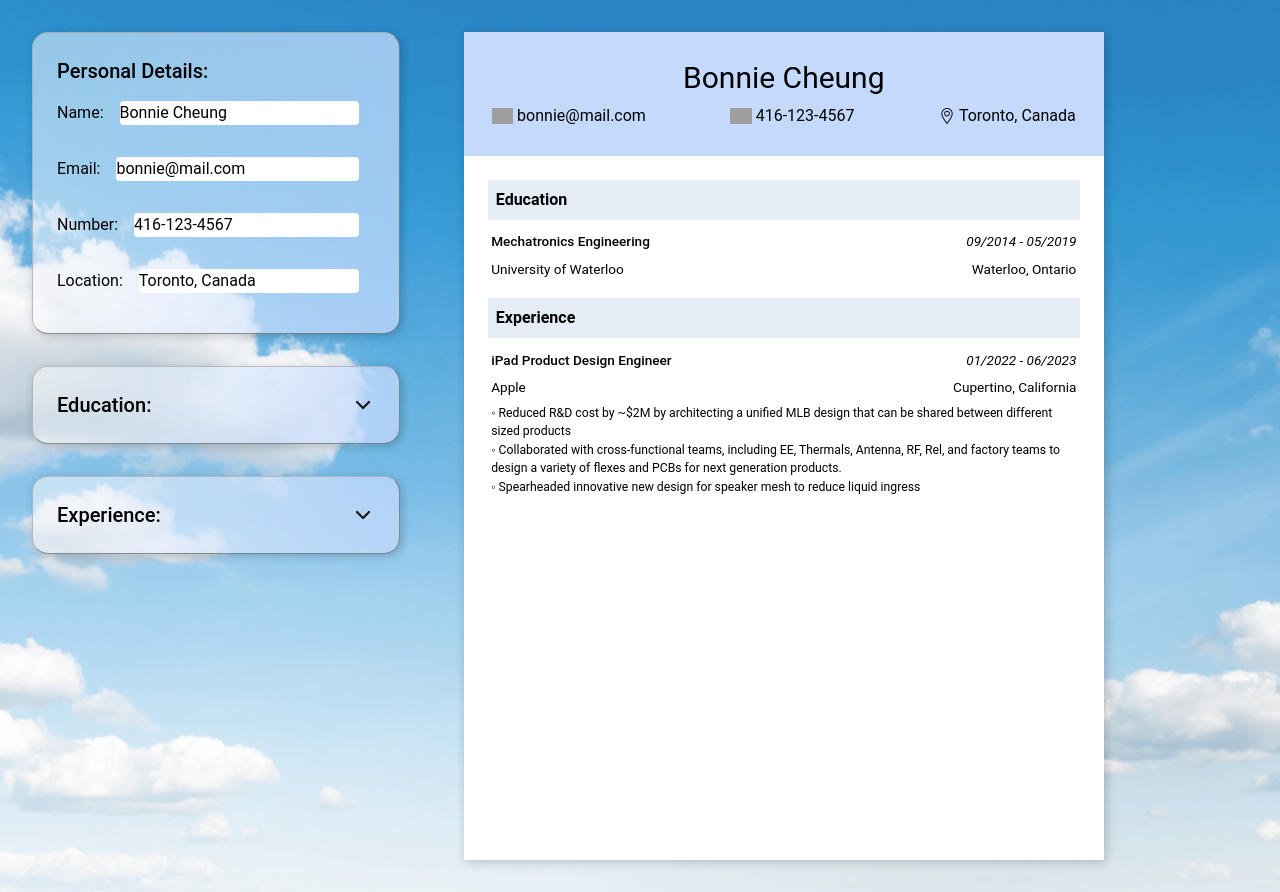
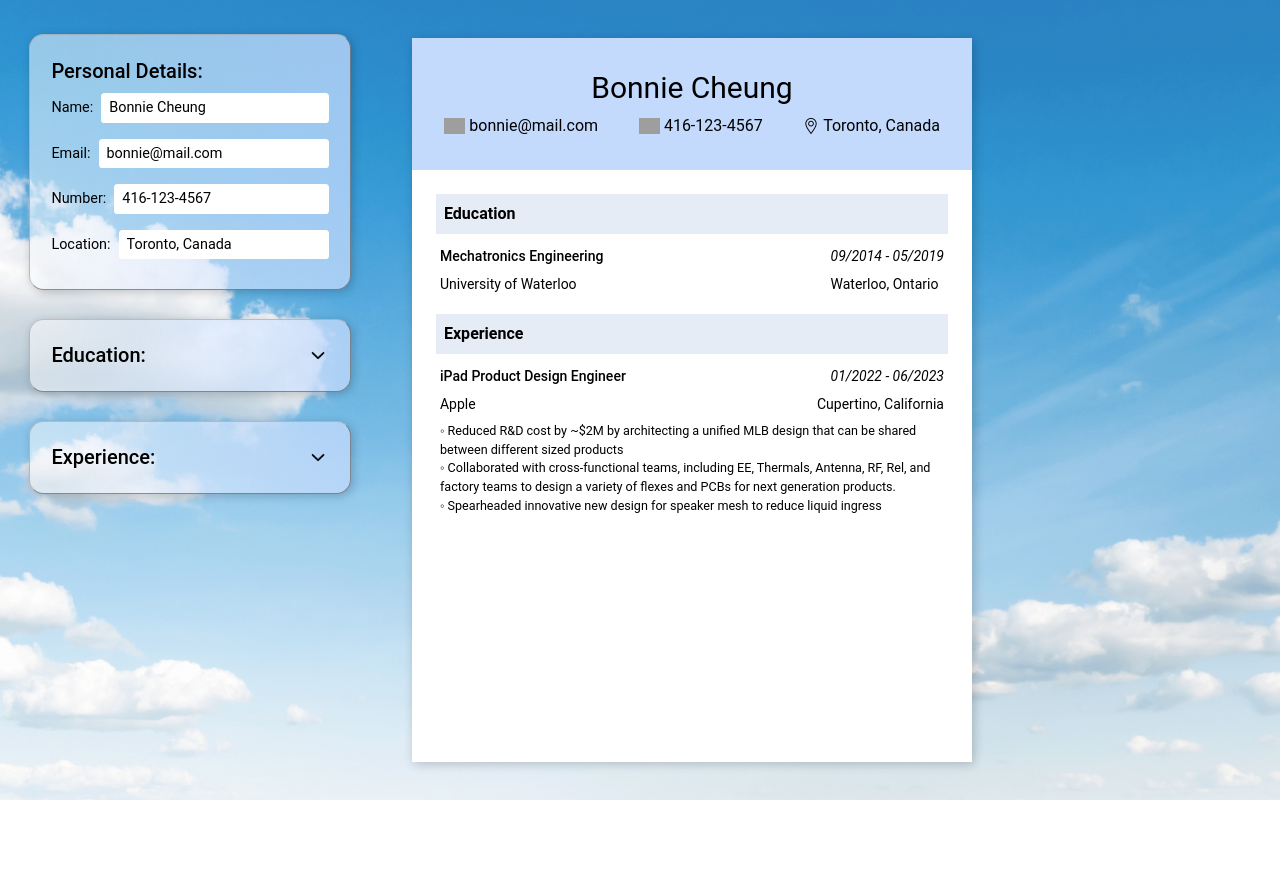
Before and after one commit to bkcheung/CV-Builder, a React (Vite) app: page / in a window 1280 px wide. After the commit the page ends 800 px from the top, so only its background shows below. Built offline with nearby package versions, Linux system fonts and the light colour scheme; grey boxes are pictures that could not be loaded.

Commit message:
ui: update styling and clean up code to replace simple classes with tailwind

```diff
--- a/src/EduCV.tsx
+++ b/src/EduCV.tsx
@@ -16,18 +16,18 @@ function EduCV({eduInfo}:eduProps): JSX.Element {
     }
     return(
 
-          <div className="flexRow">
+          <div className="flex justify-between">
             <div className="flexCol">
-              <div className="cvContent" style={{ fontWeight: 500 }}>
+              <div className="p-1 text-sm" style={{ fontWeight: 500 }}>
                 {eduInfo.degree}
               </div>
-              <div className="cvContent">{eduInfo.school}</div>
+              <div className="p-1 text-sm">{eduInfo.school}</div>
             </div>
             <div className="flexCol rightAlign">
               <i>
-                <div className="cvContent">{start} - {end}</div>
+                <div className="p-1 text-sm">{start} - {end}</div>
               </i>
-              <div className="cvContent">{eduInfo.location}</div>
+              <div className="p-1 text-sm">{eduInfo.location}</div>
             </div>
           </div>
     )}
--- a/src/EduSection.tsx
+++ b/src/EduSection.tsx
@@ -17,9 +17,9 @@ function EduSection({eduInfo, handleChange, isActive, toggleEdu, delEdu, setActi
          onDragStart={()=>setActiveCard(eduInfo.id)}
          onDragEnd={()=>setActiveCard('')}
          >
-      <div className="flexRow">
-        <div style={{fontWeight:500}}>{eduInfo.school}</div>
-        <div>
+      <div className="flex justify-between mb-2">
+        <div className="font-medium text-base">{eduInfo.school}</div>
+        <div className="flex items-center">
             <button className="edit" onClick={(e)=>{toggleEdu(e)}}></button>
             <button className="delete" onClick={(e)=>{delEdu(e)}}></button>
         </div>
--- a/src/ExpCV.tsx
+++ b/src/ExpCV.tsx
@@ -22,21 +22,21 @@ function ExpCV({expInfo}:expProps): JSX.Element {
   })
     return(
        <div>
-          <div className="flexRow">
+          <div className="flex justify-between">
             <div className="flexCol">
-              <div className="cvContent" style={{ fontWeight: 500 }}>
+              <div className="p-1 text-sm" style={{ fontWeight: 500 }}>
                 {expInfo.title}
               </div>
-              <div className="cvContent">{expInfo.company}</div>
+              <div className="p-1 text-sm">{expInfo.company}</div>
             </div>
-            <div className="flexCol rightAlign">
+            <div className="flexCol text-right">
               <i>
-                <div className="cvContent">{start} - {end}</div>
+                <div className="p-1 text-sm">{start} - {end}</div>
               </i>
-              <div className="cvContent">{expInfo.location}</div>
+              <div className="p-1 text-sm">{expInfo.location}</div>
             </div>
           </div>
-          <div className="cvContent desc">{descList}</div>
+          <div className="p-1 text-sm">{descList}</div>
        </div>
 
     )}
--- a/src/ExpSection.tsx
+++ b/src/ExpSection.tsx
@@ -16,14 +16,14 @@ function ExpSection({expInfo, handleChange, isActive, toggleExp, delExp, setActi
          onDragStart={()=>setActiveCard(expInfo.id)}
          onDragEnd={()=>setActiveCard('')}
          >
-      <div className="flexRow">
-        <div className="font-medium">{expInfo.company}</div>
-        <div>
+      <div className="flex justify-between">
+        <div className="font-medium text-base">{expInfo.company}</div>
+        <div className="flex items-center">
             <button className="edit" onClick={(e)=>{toggleExp(e)}}></button>
             <button className="delete" onClick={(e)=>{delExp(e)}}></button>
         </div>
       </div>
-      <div className="inputSect" hidden={!isActive}>
+      <div hidden={!isActive}>
         <Input
             title="Company"
             value={expInfo.company}
@@ -70,8 +70,8 @@ function ExpSection({expInfo, handleChange, isActive, toggleExp, delExp, setActi
             ></textarea>
         </div>
         <div>
-            <div style={{display: "flex", justifyContent:"center"}}>
-                <button onClick={(e)=>toggleExp(e)}>Done</button>
+            <div className="flex justify-center">
+                <button className="mt-4" onClick={(e)=>toggleExp(e)}>Done</button>
             </div>
         </div>
       </div>
--- a/src/Input.tsx
+++ b/src/Input.tsx
@@ -8,7 +8,7 @@ interface InputProps {
 
 function Input({ title,value,id,type,handleChange}: InputProps): JSX.Element {
   return (
-    <div className="inputField">
+    <div className="flex items-center">
       <h3>{title}:</h3>
       <input
         id={id}
--- a/src/Section.tsx
+++ b/src/Section.tsx
@@ -11,7 +11,7 @@ interface SectionProps {
 function Section({ sectionName = "", inputs, active, addNew, toggleSection }: SectionProps): JSX.Element {
   return (
     <form className="section" id={sectionName}>
-      <button className="flexRow" onClick={(e)=>{
+      <button className="flex justify-between" onClick={(e)=>{
         toggleSection(e);
       }}>
         <h2 className="text-xl font-medium">{sectionName}:</h2>
@@ -19,8 +19,8 @@ function Section({ sectionName = "", inputs, active, addNew, toggleSection }: Se
         <img hidden={!active} src="/up.png" style={{ height: "1.5em"}}></img>
       </button>
       <div hidden={!active}>
-        <div className="inputSections">
-            {inputs}
+        <div className="flex flex-col">
+          {inputs}
           <button className="add" onClick={(e)=>addNew(e)}>Add New</button>
         </div>
       </div>
--- a/src/index.css
+++ b/src/index.css
@@ -20,6 +20,13 @@ button{
   border:none;
   background: none;
 }
+input {
+  margin: 0.5rem 0rem 0.5rem 0.5rem;
+  padding: 0.25rem 0.25rem 0.25rem 0.5rem;
+  flex: 1;
+  border: none;
+  border-radius: 0.25em;
+}
 .section{
   display: flex;
   flex-direction: column;
@@ -28,7 +35,9 @@ button{
   padding: 1.5em;
   border: 1px outset #a4a4a49e;
   border-radius: 1em;
-  box-shadow: 2px 2px 10px #00000033
+  box-shadow: 2px 2px 10px #00000033;
+  min-width: 20rem;
+  font-size: 0.9rem;
 }
 .subSection{
   display: flex;
@@ -88,16 +97,7 @@ button{
   border-radius:0.15em;
   background-color: rgba(255, 255, 255, 0.5);
 }
-.inputField{
-  display: flex;
-  align-items: center;
-}
-input {
-  margin: 1em;
-  flex: 1;
-  border: none;
-  border-radius: 0.25em;
-}
+
 /* CV Styling */
 .CV{
   display: flex;
@@ -105,23 +105,16 @@ input {
   background: white;
   margin: 2em;
   min-width: 450px;
-  width: 40rem;
-  height: calc(40rem * 11/8.5);
+  width: 35rem;
+  height: calc(35rem * 11/8.5);
   box-shadow: 2px 2px 10px #00000033;
 }
 .cvHeader{
   background-color: rgb(195 218 252);
-  padding: 1.75em;
+  padding: 2em;
   display: flex;
   flex-direction: column;
   text-align: center;
-}
-.flexRow{
-  display: flex;
-  justify-content: space-between;
-}
-.rightAlign{
-  text-align: right;
 }
 .sectionHeader{
   background-color: #e5ecf6;
@@ -131,10 +124,6 @@ input {
   justify-content: space-between;
   font-weight: 600;
 }
-.cvContent{
-  padding: 0.25em;
-  font-size: 0.85em;
-}
 li{
   font-size:0.9em;
   line-height: 1.5em;
```
